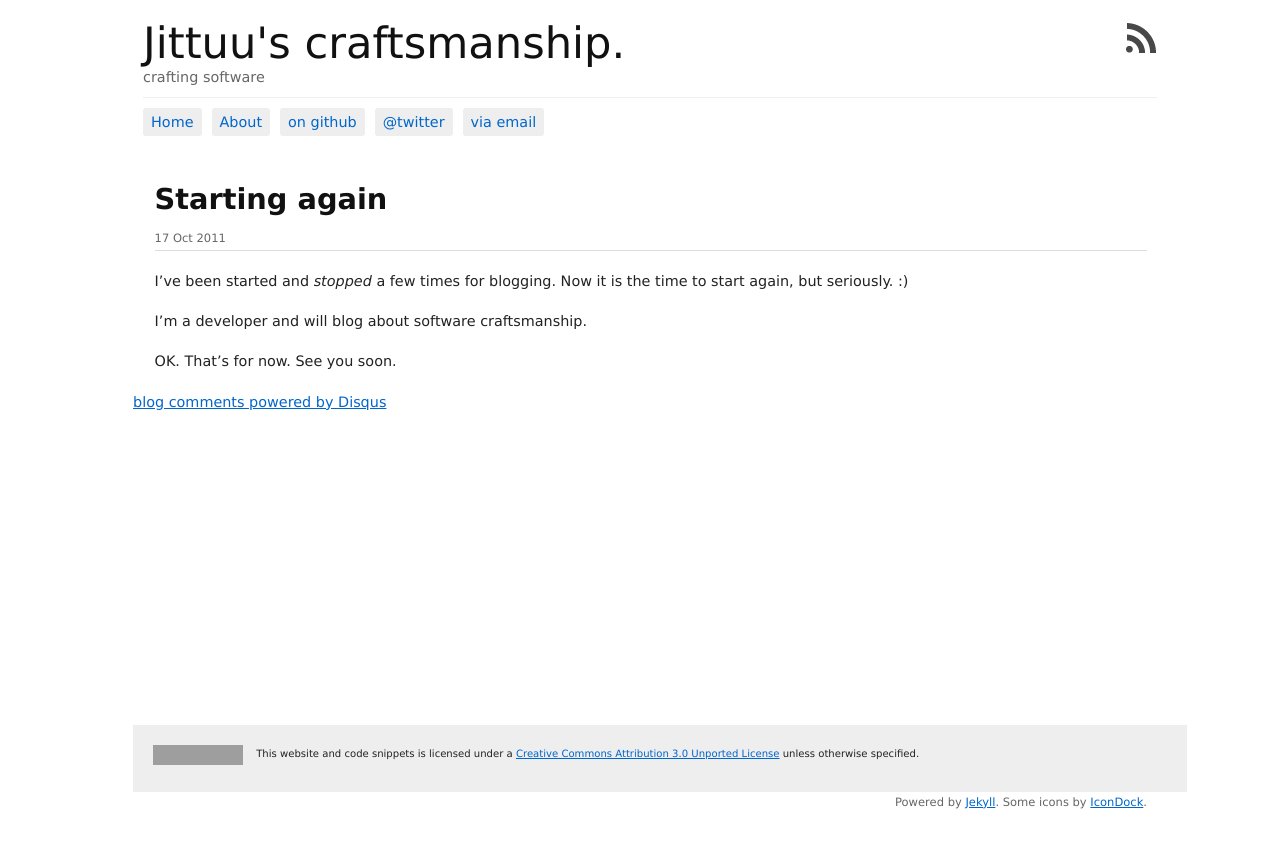
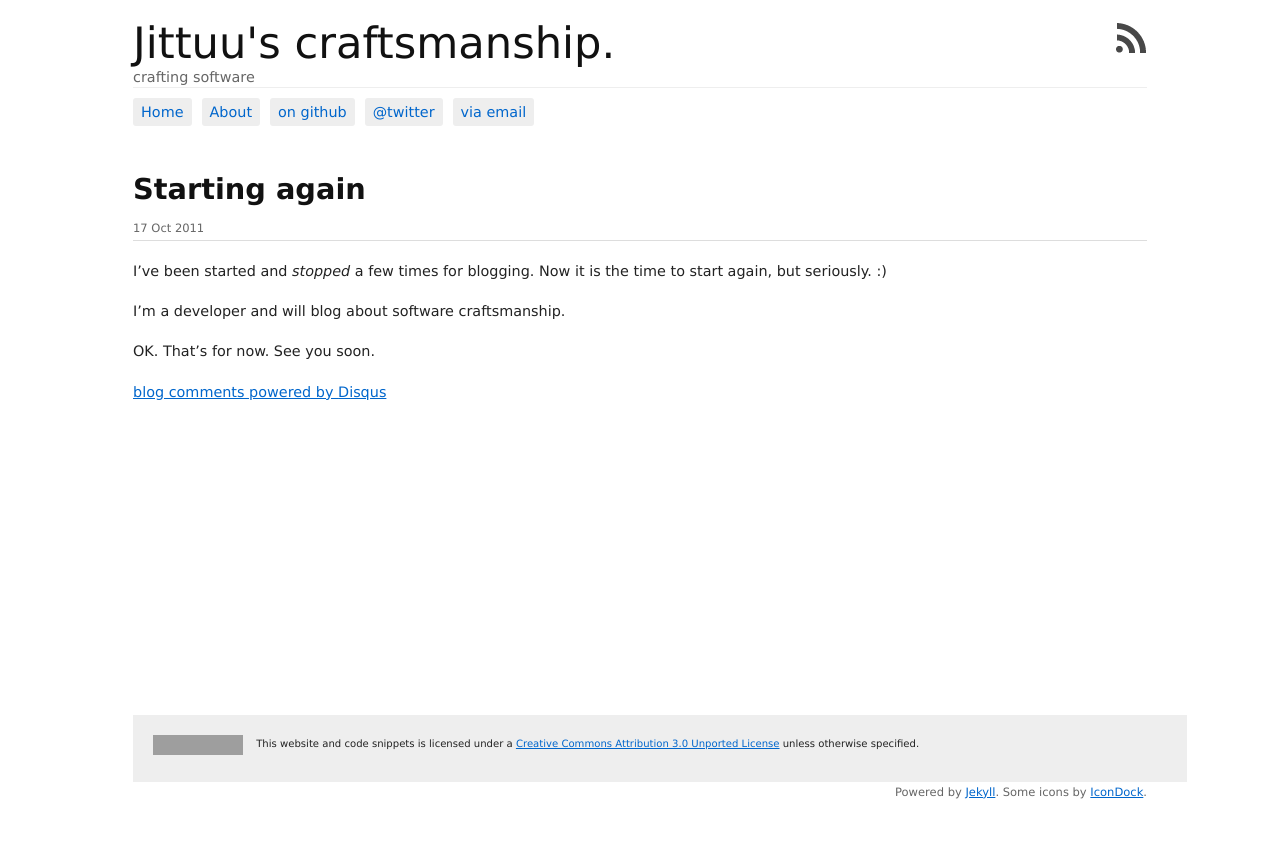
Before and after one commit to jittuu/jittuu.github.com, a Jekyll site: the page built from _posts/2011-10-17-starting-again.markdown, in a window 1280 px wide. Shown: the top 848 px of the page. Built offline with Jekyll 4.4.1, drawn with Linux system fonts in a browser that asks for light colours; Markdown is read by kramdown in place of the engine named in the settings; comment, search, counter and statistics services are not loaded; grey boxes are pictures that could not be loaded.

Commit message:
fixed some layout alignment issue

```diff
--- a/assets/css/main.css
+++ b/assets/css/main.css
@@ -241,12 +241,11 @@ hr.space {background:#fff;color:#fff;visibility:hidden;}
 
 ul.posts { list-style-type: none; padding: 0em; }
 ul.posts > li { margin: 0px 0px 50px 0px; }
-.post { padding-left: 1.5em; }
 .post h1 { font-weight:bold; font-size:2em }
 .post h2 { font-weight:bold; font-size:1.2em }
 .post h1 a { text-decoration: none; color: black; }
 div#content { min-height: 500px }
-div#nav { float: left; display: inline; padding: 10px 0 0; margin: 10px 0 0 10px; border-top: 1px solid #EEE; }
+div#nav { float: left; display: inline; padding: 10px 0 0; border-top: 1px solid #EEE; }
 div#nav ul { float: left; margin: 0 0 5px; padding: 0; }
 div#nav ul li { float: left; display: inline; margin: 0 10px 0 0; }
 
@@ -265,7 +264,6 @@ a.button {
   border-radius: 3px;
 }
 
-#header { margin: 0 0 0 10px; }
 #header h1 { margin-bottom: 3px; }
 
 #footer { float: left; display: inline; border-top: 1px; font-size: 70%; background: #EEE; margin-top: 40px; padding: 20px; }
```
